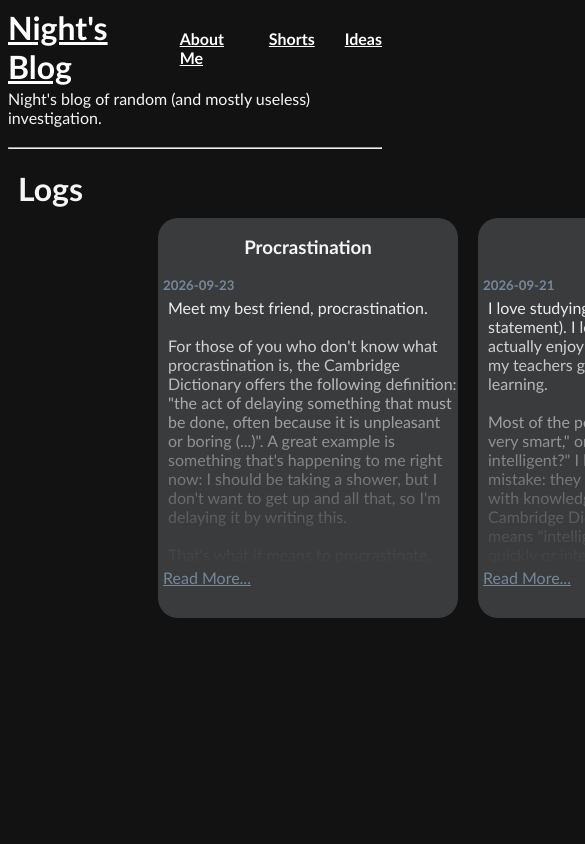
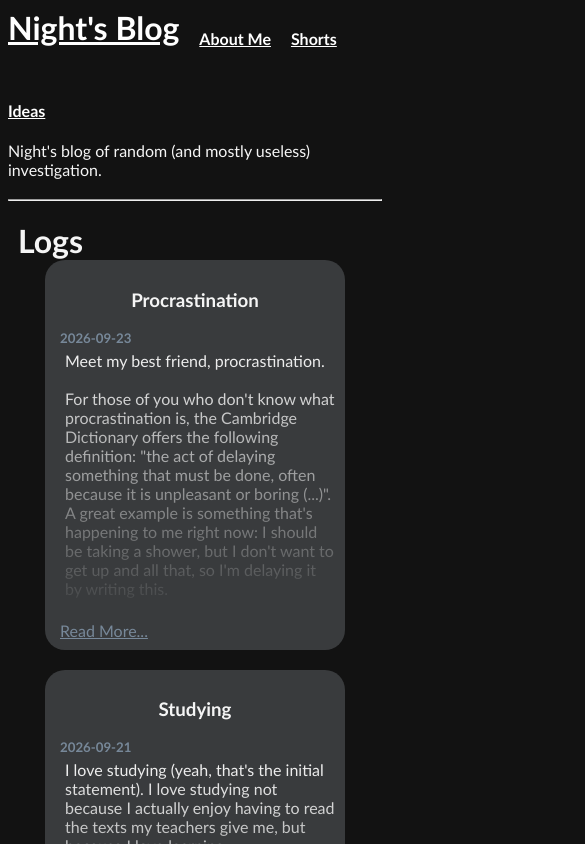
Before and after one commit to DaNightMart2/blog, a Next.js app: page / in a window 390 px wide. Shown: the top 844 px of the page, 585 px wide, since content can reach past the window. Built offline with nearby package versions, Linux system fonts and the light colour scheme.

Commit message:
style: formalize sizes (by Codex)

```diff
--- a/app/components/blog-item.tsx
+++ b/app/components/blog-item.tsx
@@ -1,4 +1,3 @@
-import { CSSProperties } from "react";
 import Link from "next/link";
 
 export default function BlogItem({
@@ -13,17 +12,8 @@ export default function BlogItem({
   publish_date: string
 }
 ) {
-  const squareStyle: CSSProperties = {
-    width: '300px',
-    height: '400px',
-    backgroundColor: '#393b3d',
-    borderRadius: '20px',
-    marginTop: '10px',
-    marginLeft: '150px'
-  };
-
   return (
-    <div style={squareStyle} className="blog-fullscreen">
+    <article className="blog-card">
       <h3 className="text-center">{title}</h3>
       <h5 className="text-left gray-text">{publish_date}</h5>
 
@@ -35,6 +25,6 @@ export default function BlogItem({
       ) : (
         <p className="text-left">{body}</p>
       )}
-    </div>
+    </article>
   );
 }
--- a/app/globals.css
+++ b/app/globals.css
@@ -1,8 +1,13 @@
+* {
+  box-sizing: border-box;
+}
+
 body {
   background: #121212;
   color: #f5f5f5;
   font-size: 16px;
   font-family: 'Gill Sans', 'Gill Sans MT', Calibri, 'Trebuchet MS', sans-serif;
+  margin: 8px;
 }
 
 .link:link {
@@ -46,9 +51,32 @@ h1, p, a {
 
 .blog-list {
   display: grid;
-  grid-template-columns: repeat(5, 300px);
+  grid-template-columns: repeat(auto-fit, minmax(min(300px, 100%), 300px));
   gap: 20px;
-  justify-content: start;
+  justify-content: center;
+  max-width: 1580px;
+  margin: 0 auto;
+}
+
+.blog-card,
+.blog-fullscreen {
+  background-color: #393b3d;
+  border-radius: 20px;
+  padding: 10px;
+}
+
+.blog-card {
+  width: 100%;
+  min-height: 400px;
+}
+
+.blog-card-short {
+  min-height: 300px;
+}
+
+.blog-fullscreen {
+  width: min(700px, 100%);
+  margin: 10px auto 0;
 }
 
 .blog-header {
@@ -71,3 +99,22 @@ h1, p, a {
   height: 170px;
   overflow: hidden;
 }
+
+@media (max-width: 480px) {
+  .blog-header {
+    flex-wrap: wrap;
+    gap: 10px 20px;
+  }
+
+  .blog-card,
+  .blog-card-short {
+    min-height: 0;
+  }
+}
+
+@media (min-width: 1600px) {
+  .blog-list {
+    grid-template-columns: repeat(5, 300px);
+    justify-content: start;
+  }
+}
```
Also changed, not shown: app/[id]/components/blog-fullscreen.tsx (+2 -13 lines), app/shorts/components/short-item.tsx (+2 -12 lines).
